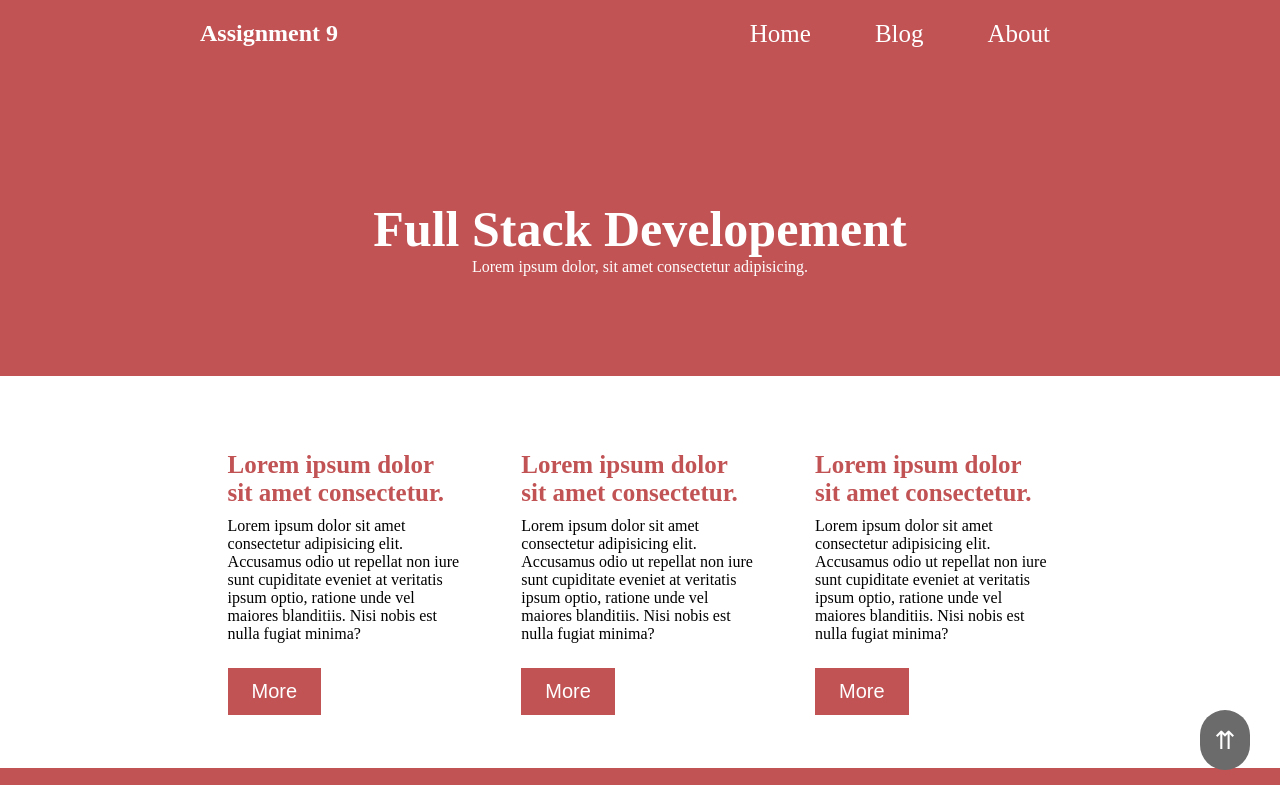
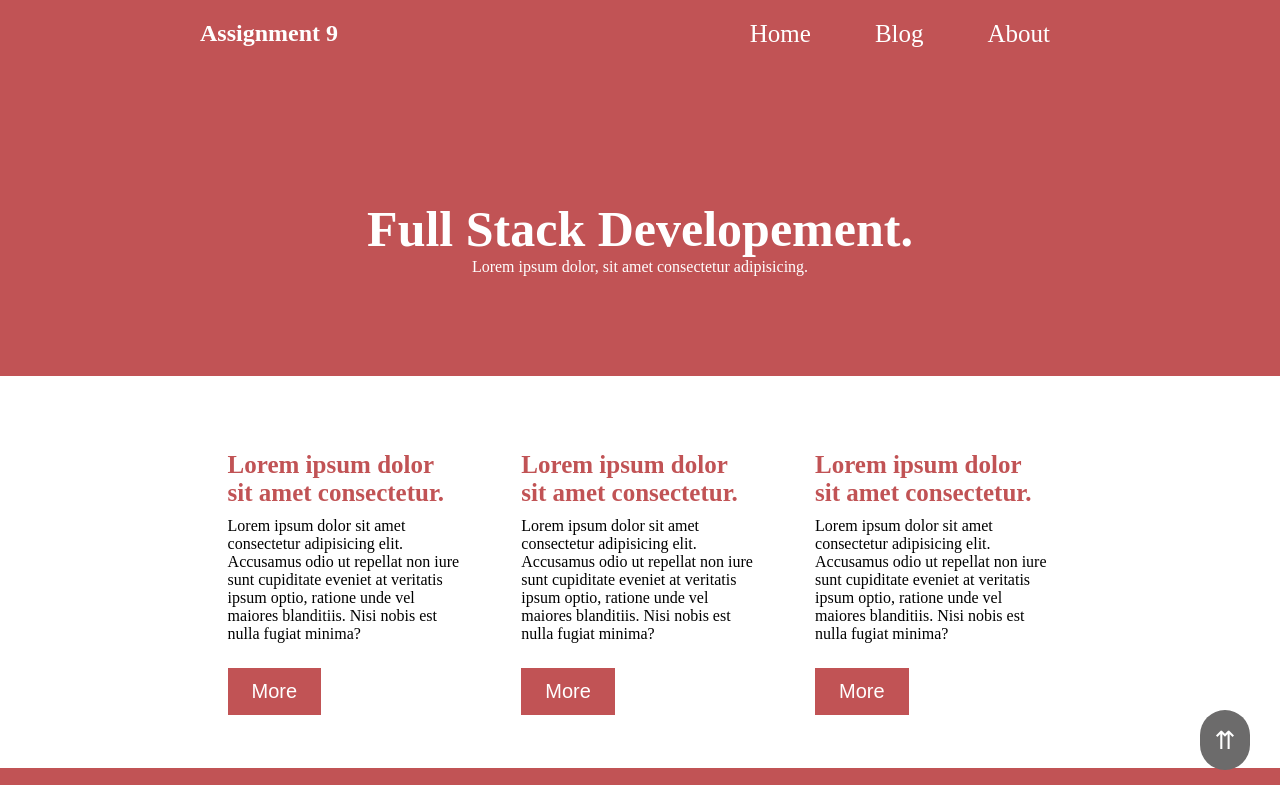
Before and after one commit to taher2552/float-assignment-09, a plain HTML site: page index.html in a window 1280 px wide. Shown: the top 785 px of the page. Drawn offline with Linux system fonts and the light colour scheme.

Commit message:
minor change

```diff
--- a/index.html
+++ b/index.html
@@ -28,7 +28,7 @@
     </section>
 
     <section class="full">
-      <h1>Full Stack Developement</h1>
+      <h1>Full Stack Developement.</h1>
       <p>Lorem ipsum dolor, sit amet consectetur adipisicing.</p>
     </section>
 
```
